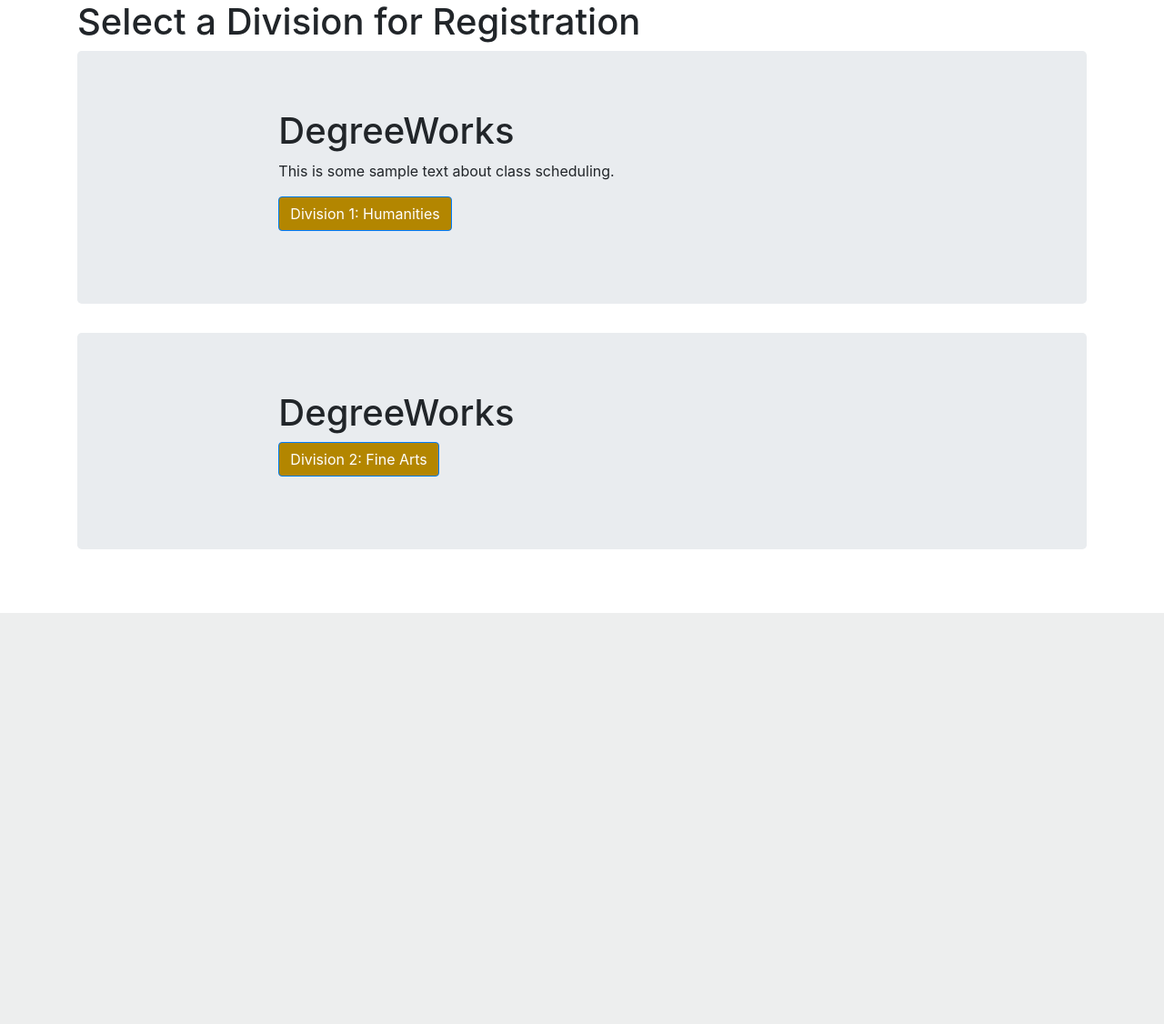
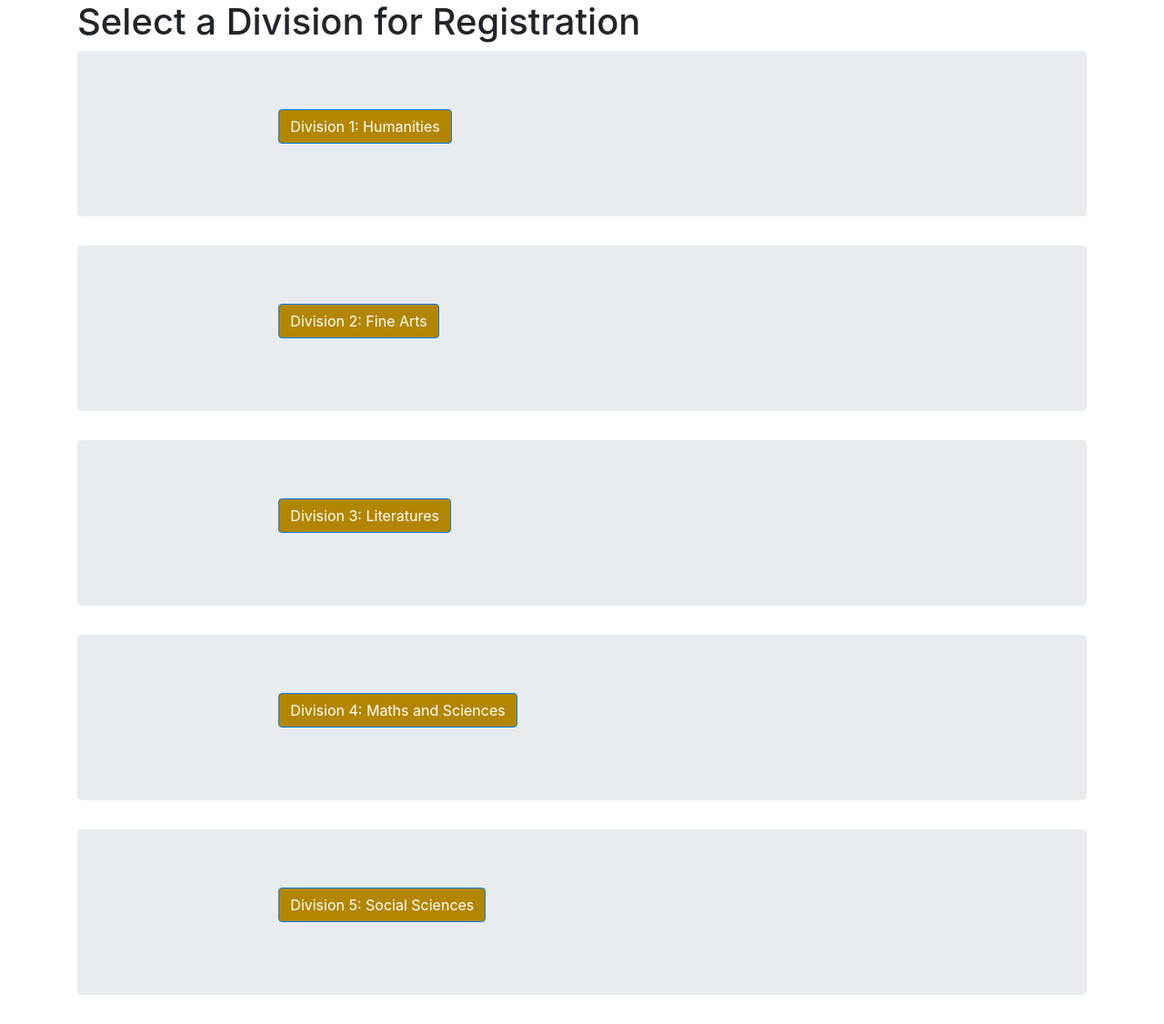
Before and after one commit to TuckerMullens/Wake-Services, a Flask app: template templates/divisionals.html in a window 1280 px wide. Shown: the part 126-1252 px from the top of the page at 91% size. Before the commit the page ends 800 px from the top, so only its background shows below. Run offline with Flask 2, Linux system fonts and the light colour scheme; the template is opened without the code that fills it, so the values that code supplies are empty; some libraries are stand-ins or nearby versions.

Commit message:
updates to finalize buttons, etc.

```diff
--- a/app.py
+++ b/app.py
@@ -26,6 +26,30 @@ def display_table():
 def basics():
     return render_template('basics_table.html')
 
+@app.route('/fineArts')
+def fineArts():
+    return render_template('fine_arts_table.html')
+
+@app.route('/humanities')
+def humanities():
+    return render_template('humanities_table.html')
+
+@app.route('/maths')
+def maths():
+    return render_template('maths_table.html')
+
+@app.route('/socialSciences')
+def socialSciences():
+    return render_template('social_sciences_table.html')
+
+@app.route('/literatures')
+def literatures():
+    return render_template('literatures_table.html')
+
+@app.route('/divisionals')
+def divisionals():
+    return render_template('divisionals.html')
+
 @app.route('/csc')
 def csc():
     return render_template('csc_table.html')
--- a/templates/divisionals.html
+++ b/templates/divisionals.html
@@ -9,10 +9,6 @@
 <main role="main">
     <div class="jumbotron">
       <div class="col-sm-8 mx-auto">
-        <h1>DegreeWorks</h1>
-        <p>
-          This is some sample text about class scheduling.
-        </p>
         <p>
           <a class="btn btn-primary" href="/humanities" role="button">Division 1: Humanities</a>
         </p>
@@ -20,9 +16,29 @@
     </div>
     <div class="jumbotron">
       <div class="col-sm-8 mx-auto">
-        <h1>DegreeWorks</h1>
         <p>
           <a class="btn btn-primary" href="/fineArts" role="button">Division 2: Fine Arts</a>
+        </p>
+      </div>
+    </div>
+    <div class="jumbotron">
+      <div class="col-sm-8 mx-auto">
+        <p>
+          <a class="btn btn-primary" href="/literatures" role="button">Division 3: Literatures</a>
+        </p>
+      </div>
+    </div>
+    <div class="jumbotron">
+      <div class="col-sm-8 mx-auto">
+        <p>
+          <a class="btn btn-primary" href="/maths" role="button">Division 4: Maths and Sciences</a>
+        </p>
+      </div>
+    </div>
+        <div class="jumbotron">
+      <div class="col-sm-8 mx-auto">
+        <p>
+          <a class="btn btn-primary" href="/socialSciences" role="button">Division 5: Social Sciences</a>
         </p>
       </div>
     </div>
```
Also changed, not shown: templates/SampleDGWorksTable.html (+5 -3 lines).
